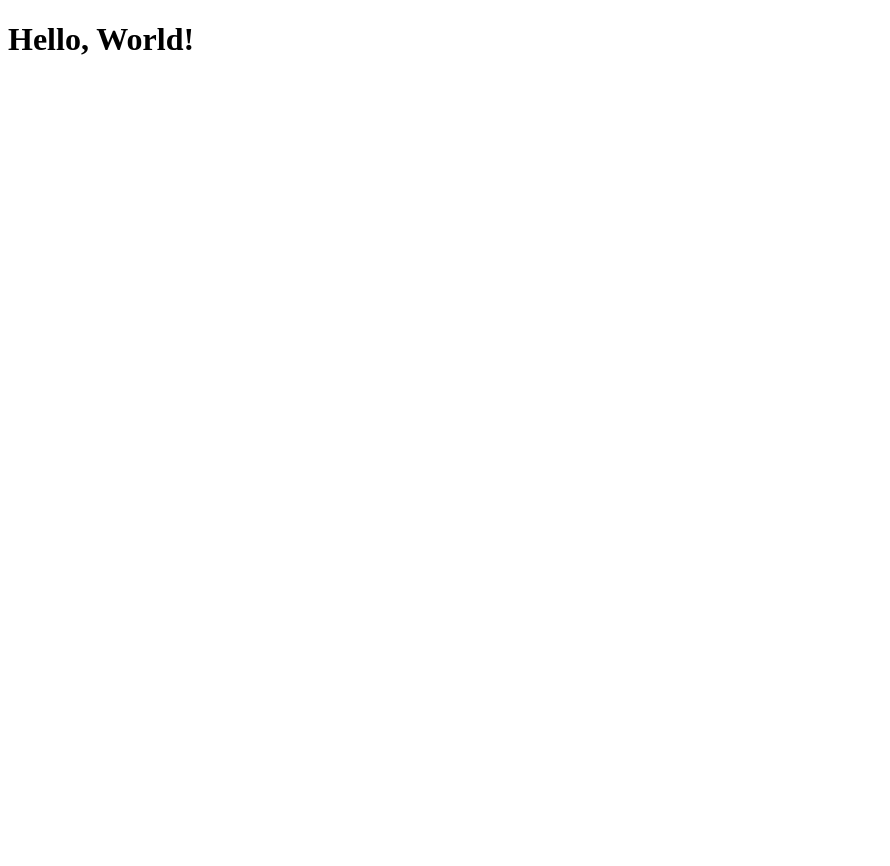
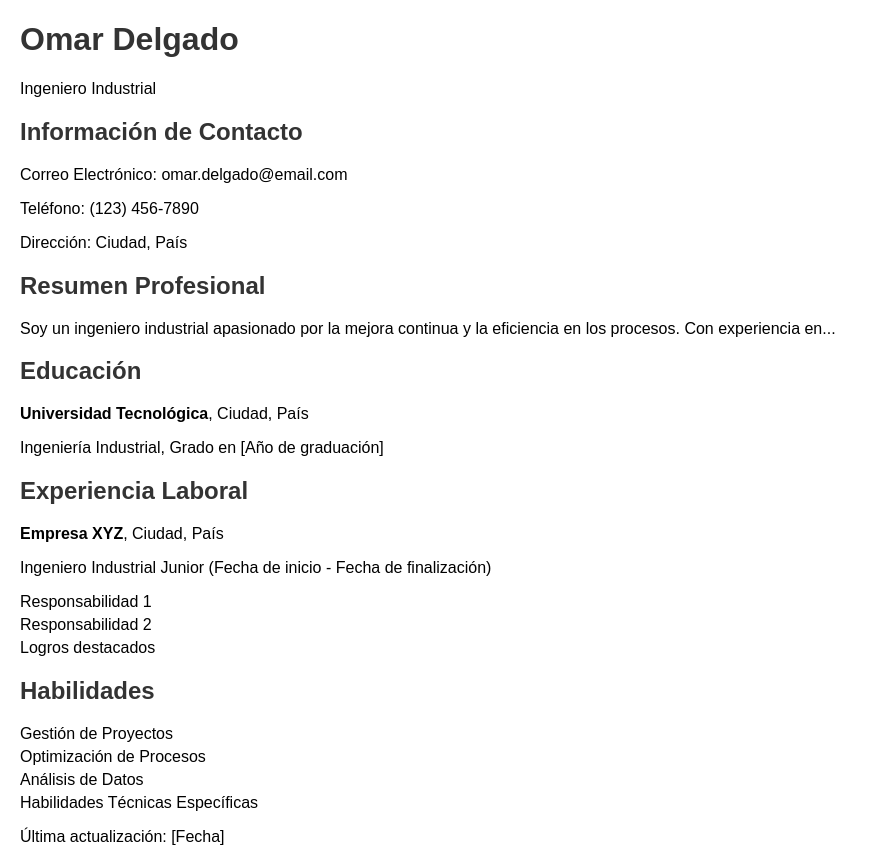
Before and after one commit to JomarDelgado/netlify, a plain HTML site: page index.html in a window 1280 px wide. Shown: the whole page, without its empty margins (0-890 px from the left). Before the commit the page ends 800 px from the top, so only its background shows below. Drawn offline with Linux system fonts and the light colour scheme.

Commit message:
Update index.html

```diff
--- a/index.html
+++ b/index.html
@@ -3,11 +3,82 @@
 <head>
     <meta charset="UTF-8">
     <meta name="viewport" content="width=device-width, initial-scale=1.0">
-    <title>Hello, World!</title>
+    <title>Currículum de Omar Delgado</title>
+    <style>
+        body {
+            font-family: Arial, sans-serif;
+            margin: 20px;
+        }
+
+        h1, h2 {
+            color: #333;
+        }
+
+        p {
+            margin-bottom: 10px;
+        }
+
+        ul {
+            list-style-type: none;
+            padding: 0;
+        }
+
+        li {
+            margin-bottom: 5px;
+        }
+    </style>
 </head>
 <body>
 
-    <h1>Hello, World!</h1>
+    <header>
+        <h1>Omar Delgado</h1>
+        <p>Ingeniero Industrial</p>
+    </header>
+
+    <section>
+        <h2>Información de Contacto</h2>
+        <p>Correo Electrónico: omar.delgado@email.com</p>
+        <p>Teléfono: (123) 456-7890</p>
+        <p>Dirección: Ciudad, País</p>
+    </section>
+
+    <section>
+        <h2>Resumen Profesional</h2>
+        <p>Soy un ingeniero industrial apasionado por la mejora continua y la eficiencia en los procesos. Con experiencia en...</p>
+    </section>
+
+    <section>
+        <h2>Educación</h2>
+        <p><strong>Universidad Tecnológica</strong>, Ciudad, País</p>
+        <p>Ingeniería Industrial, Grado en [Año de graduación]</p>
+    </section>
+
+    <section>
+        <h2>Experiencia Laboral</h2>
+        <p><strong>Empresa XYZ</strong>, Ciudad, País</p>
+        <p>Ingeniero Industrial Junior (Fecha de inicio - Fecha de finalización)</p>
+        <ul>
+            <li>Responsabilidad 1</li>
+            <li>Responsabilidad 2</li>
+            <li>Logros destacados</li>
+        </ul>
+
+        <!-- Puedes agregar más secciones para trabajos anteriores -->
+    </section>
+
+    <section>
+        <h2>Habilidades</h2>
+        <ul>
+            <li>Gestión de Proyectos</li>
+            <li>Optimización de Procesos</li>
+            <li>Análisis de Datos</li>
+            <li>Habilidades Técnicas Específicas</li>
+        </ul>
+    </section>
+
+    <footer>
+        <p>Última actualización: [Fecha]</p>
+    </footer>
 
 </body>
 </html>
```
